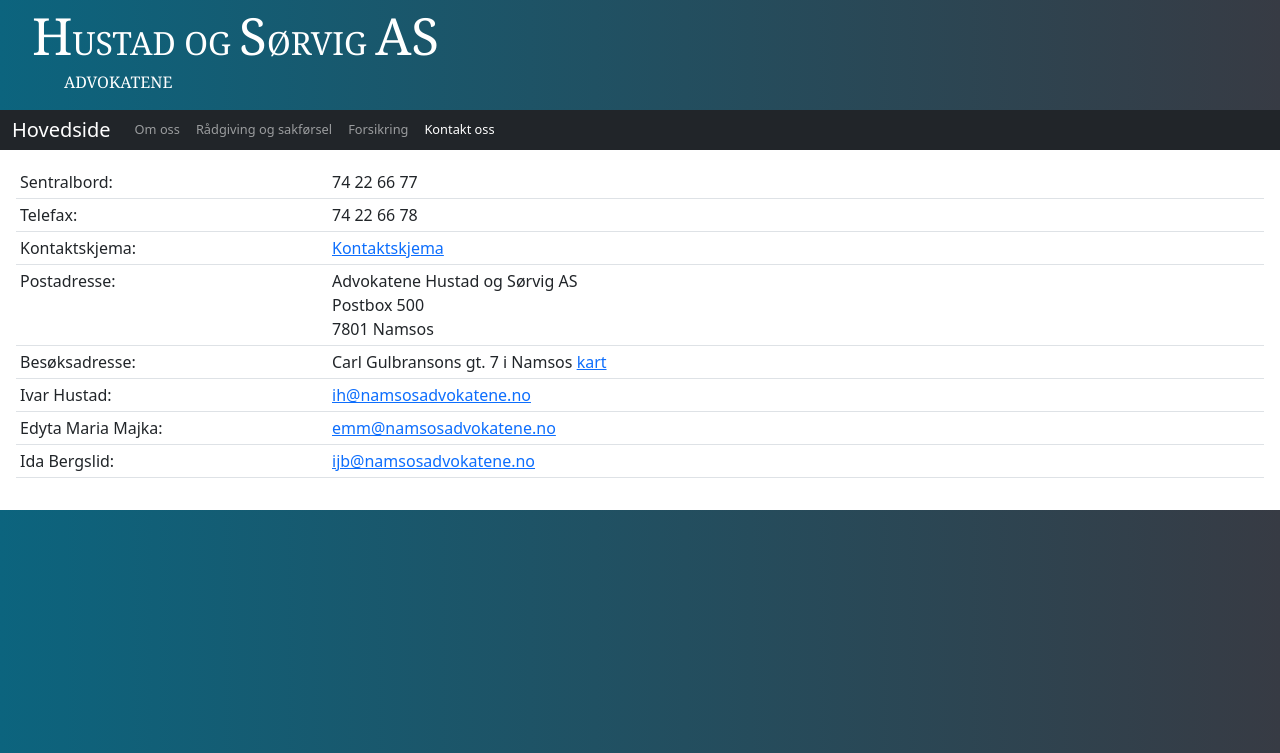
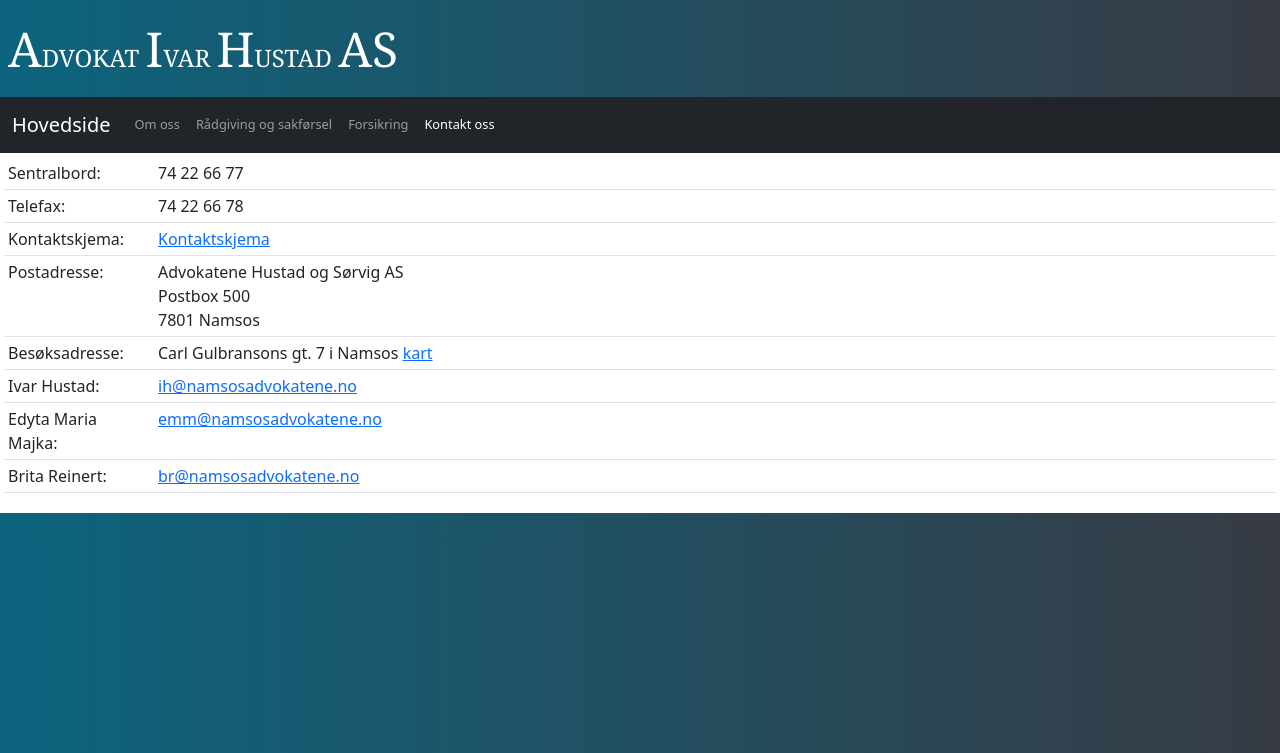
Before and after one commit to kodakorg/namsosadv, a Node server app: page /kontakt in a window 1280 px wide. Shown: the top 753 px of the page. Run offline with Node 20, Linux system fonts and the light colour scheme.

Commit message:
Added changes for new secretary

```diff
--- a/public/css/css.css
+++ b/public/css/css.css
@@ -23,27 +23,18 @@ p {
   color: white;
   width: 100%;
   max-width: 600px;
+  text-align: left;
+  padding: 1em 1em 1em 0.5em;
+  line-height: normal;
 }
 
 span {
-  font-size: 1em;
+  font-size: 1.5em;
 }
 
 span b {
-  font-size: 160%;
+  font-size: 2em;
   font-weight: normal;
-}
-
-.logo-top {
-  text-align: left;
-  padding-left: 1em;
-  line-height: normal;
-}
-
-.logo-bottom {
-  text-align: left;
-  padding-left: 4em;
-  padding-bottom: 1em;
 }
 
 .map-responsive{
@@ -61,22 +52,13 @@ span b {
   position:absolute;
 }
 
-@media screen and (min-width: 601px) {
-  .logo-top {
-    font-size: 2em;
+@media screen and (max-width: 420px) {
+  span {
+    font-size: 1em;
   }
 
-  .logo-bottom {
-    font-size: 1em;
+  span b {
+    font-size: 1.5em;
+    font-weight: normal;
   }
 }
-
-@media screen and (max-width: 600px) {
-  .logo-top {
-    font-size: 6vw;
-  }
-
-  .logo-bottom {
-    font-size: 3vw;
-  }
-}
--- a/server.js
+++ b/server.js
@@ -101,7 +101,7 @@ app.post('/kontaktskjema', function (req, res) {
   } else {
     const mailOptions = {
       from: "Kontaktskjema <namsosadv@gmail.com>",
-      to: "ijb@namsosadvokatene.no",
+      to: "br@namsosadvokatene.no",
       replyTo: epost,
       subject: "Kontaktskjema Namsosadvokatene",
       text: html_string,
--- a/views/pages/kontakt.ejs
+++ b/views/pages/kontakt.ejs
@@ -11,10 +11,10 @@
     <% include ../partials/header %>
   </header>
 
-  <div class="bg-white p-3">
+  <div style="overflow-x:auto;" class="bg-white p-1">
     <table class="table table-sm">
       <tr>
-        <td class="w-25">Sentralbord:</td>
+        <td style="width:150px;">Sentralbord:</td>
         <td>74 22 66 77</td>
       </tr>
       <tr>
@@ -42,8 +42,8 @@
         <td><a href="mailto:emm@namsosadvokatene.no">emm@namsosadvokatene.no</a></td>
       </tr>
       <tr>
-        <td>Ida Bergslid:</td>
-        <td><a href="mailto:ijb@namsosadvokatene.no">ijb@namsosadvokatene.no</a></td>
+        <td>Brita Reinert:</td>
+        <td><a href="mailto:br@namsosadvokatene.no">br@namsosadvokatene.no</a></td>
       </tr>
     </table>
   </div>
--- a/views/partials/header.ejs
+++ b/views/partials/header.ejs
@@ -1,11 +1,8 @@
 <div class="logo">
-  <div class="logo-top">
-    <span><b>H</b>USTAD OG <b>S</b>ØRVIG <b>AS</b></span>
-  </div>
-  <div class="logo-bottom">ADVOKATENE</div>
+  <span><b>A</b>DVOKAT <b>I</b>VAR <b>H</b>USTAD <b>AS</b></span>
 </div>
 
-<nav class="navbar navbar-expand-md navbar-dark bg-dark py-0">
+<nav class="navbar navbar-expand-md navbar-dark bg-dark">
   <div class="container-fluid header">
     <a href="/" class="navbar-brand mr-3">Hovedside</a>
     <button type="button" class="navbar-toggler" data-bs-toggle="collapse" data-bs-target="#navbarCollapse">
```
Also changed, not shown: views/pages/omoss.ejs (+4 -4 lines), public/images/brita.jpeg (renamed from public/images/EDBAAD2C-6C01-4055-A060-7A37DCAB7AF4.jpeg).
